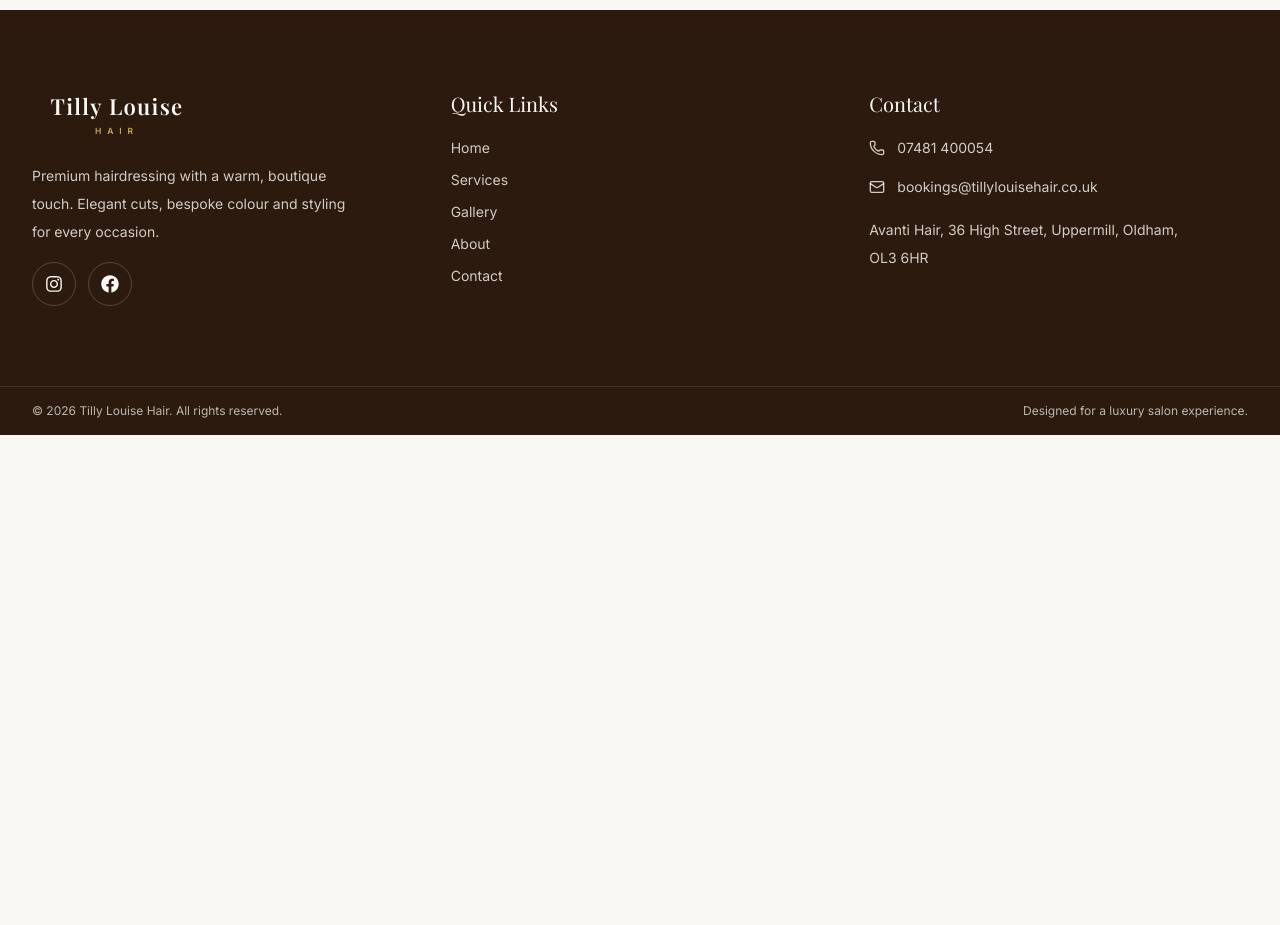
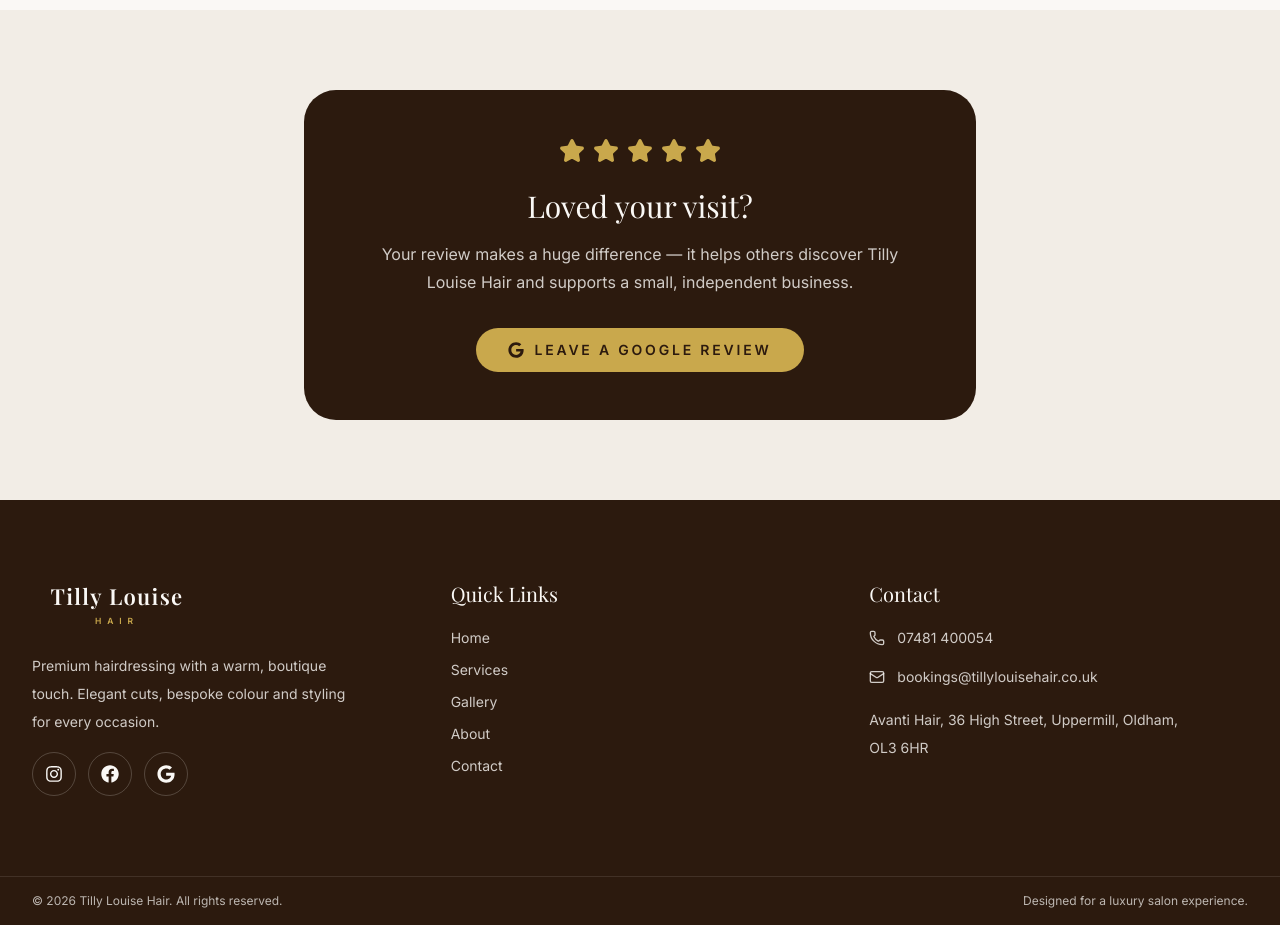
Before and after one commit to gibsonsam/tillylouisehair.co.uk, a Next.js app: page /contact in a window 1280 px wide. Shown: the part 1400-2325 px from the top of the page. Before the commit the page ends 1835 px from the top, so only its background shows below. Built offline with nearby package versions, Linux system fonts and the light colour scheme.

Commit message:
Add google reviews card and social media icon (#2)

```diff
--- a/app/contact/page.tsx
+++ b/app/contact/page.tsx
@@ -2,6 +2,7 @@
 import { Mail, MapPin, Phone } from "lucide-react";
 import { formatHours } from "@/lib/hours";
 import { siteConfig } from "@/lib/site";
+import { ReviewCTA } from "@/components/sections/ReviewCTA";
 
 export const metadata: Metadata = {
   title: "Contact & Book",
@@ -93,6 +94,7 @@
           </article>
         </div>
       </section>
+      <ReviewCTA />
     </>
   );
 }
--- a/app/page.tsx
+++ b/app/page.tsx
@@ -3,6 +3,7 @@
 import { ContactSection } from "@/components/sections/ContactSection";
 import { GalleryPreview } from "@/components/sections/GalleryPreview";
 import { HeroSection } from "@/components/sections/HeroSection";
+import { ReviewCTA } from "@/components/sections/ReviewCTA";
 import { ServicesPreview } from "@/components/sections/ServicesPreview";
 
 export const metadata: Metadata = {
@@ -20,6 +21,7 @@
       <GalleryPreview />
       <AboutSnippet />
       <ContactSection />
+      <ReviewCTA />
     </>
   );
 }
--- a/components/Footer.tsx
+++ b/components/Footer.tsx
@@ -1,6 +1,6 @@
 import Link from "next/link";
 import { Mail, Phone } from "lucide-react";
-import { FaInstagram, FaFacebook } from "react-icons/fa";
+import { FaInstagram, FaFacebook, FaGoogle } from "react-icons/fa";
 import { Logo } from "@/components/Logo";
 import { siteConfig } from "@/lib/site";
 
@@ -42,6 +42,17 @@
                 className="inline-flex min-h-11 min-w-11 items-center justify-center rounded-full border border-cream/20 text-cream transition-colors hover:border-gold hover:text-gold"
               >
                 <FaFacebook size={18} />
+              </a>
+            )}
+            {social.googleBusiness && (
+              <a
+                href={social.googleBusiness}
+                target="_blank"
+                rel="noopener noreferrer"
+                aria-label="Google Business Profile"
+                className="inline-flex min-h-11 min-w-11 items-center justify-center rounded-full border border-cream/20 text-cream transition-colors hover:border-gold hover:text-gold"
+              >
+                <FaGoogle size={18} />
               </a>
             )}
           </div>
--- /dev/null
+++ b/components/sections/ReviewCTA.tsx
@@ -0,0 +1,50 @@
+"use client";
+
+import { motion } from "framer-motion";
+import { Star } from "lucide-react";
+import { FaGoogle } from "react-icons/fa";
+import { siteConfig } from "@/lib/site";
+
+const transition = { duration: 0.6, ease: [0.25, 0.1, 0.25, 1] as const };
+
+export function ReviewCTA() {
+  return (
+    <section aria-label="Leave a Google review" className="section-padding bg-surface">
+      <motion.div
+        className="container-custom"
+        initial={{ opacity: 0, y: 24 }}
+        whileInView={{ opacity: 1, y: 0 }}
+        viewport={{ once: true, margin: "-50px" }}
+        transition={transition}
+      >
+        <div className="mx-auto max-w-2xl rounded-[2rem] bg-brown px-8 py-12 text-center sm:px-14">
+          <div className="flex justify-center gap-2" aria-label="5 stars">
+            {[...Array(5)].map((_, i) => (
+              <Star key={i} size={26} className="fill-gold text-gold" aria-hidden="true" />
+            ))}
+          </div>
+
+          <h2 className="mt-6 font-display text-2xl text-cream sm:text-3xl">
+            Loved your visit?
+          </h2>
+
+          <p className="mt-4 text-base leading-7 text-cream/80">
+            Your review makes a huge difference — it helps others discover Tilly Louise Hair
+            and supports a small, independent business.
+          </p>
+
+          <a
+            href={siteConfig.social.googleReview}
+            target="_blank"
+            rel="noopener noreferrer"
+            className="mt-8 inline-flex min-h-11 items-center justify-center gap-2.5 rounded-full bg-gold px-8 py-3 text-sm font-semibold uppercase tracking-[0.2em] text-brown transition-colors hover:bg-gold-light focus-visible:outline-2 focus-visible:outline-offset-2 focus-visible:outline-gold"
+            aria-label="Leave a review on Google (opens in new tab)"
+          >
+            <FaGoogle size={16} aria-hidden="true" />
+            Leave a Google Review
+          </a>
+        </div>
+      </motion.div>
+    </section>
+  );
+}
--- a/lib/site.ts
+++ b/lib/site.ts
@@ -70,6 +70,10 @@
     /** Set to null to hide the icon. */
     instagram: "https://instagram.com/tillylouisehair",
     facebook: "https://facebook.com/tilly.louise.756",
+    /** Direct "Write a review" link from Google Business Profile → Get more reviews. */
+    googleReview: "https://g.page/r/CdPhFCvKQnsBEBM/review",
+    /** Public Google Business Profile page. */
+    googleBusiness: "https://share.google/FgRLs4Kb6OJ3iLSHq",
   },
 
   /**
```
